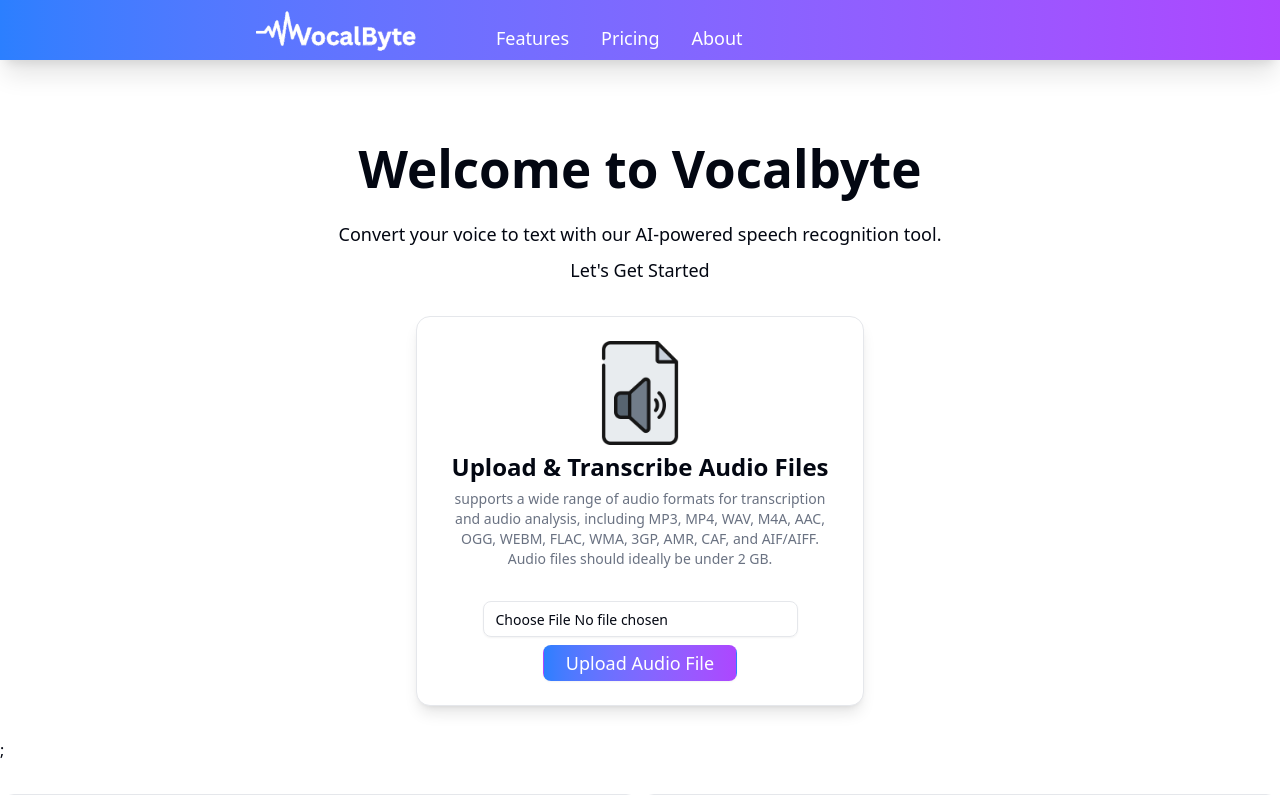
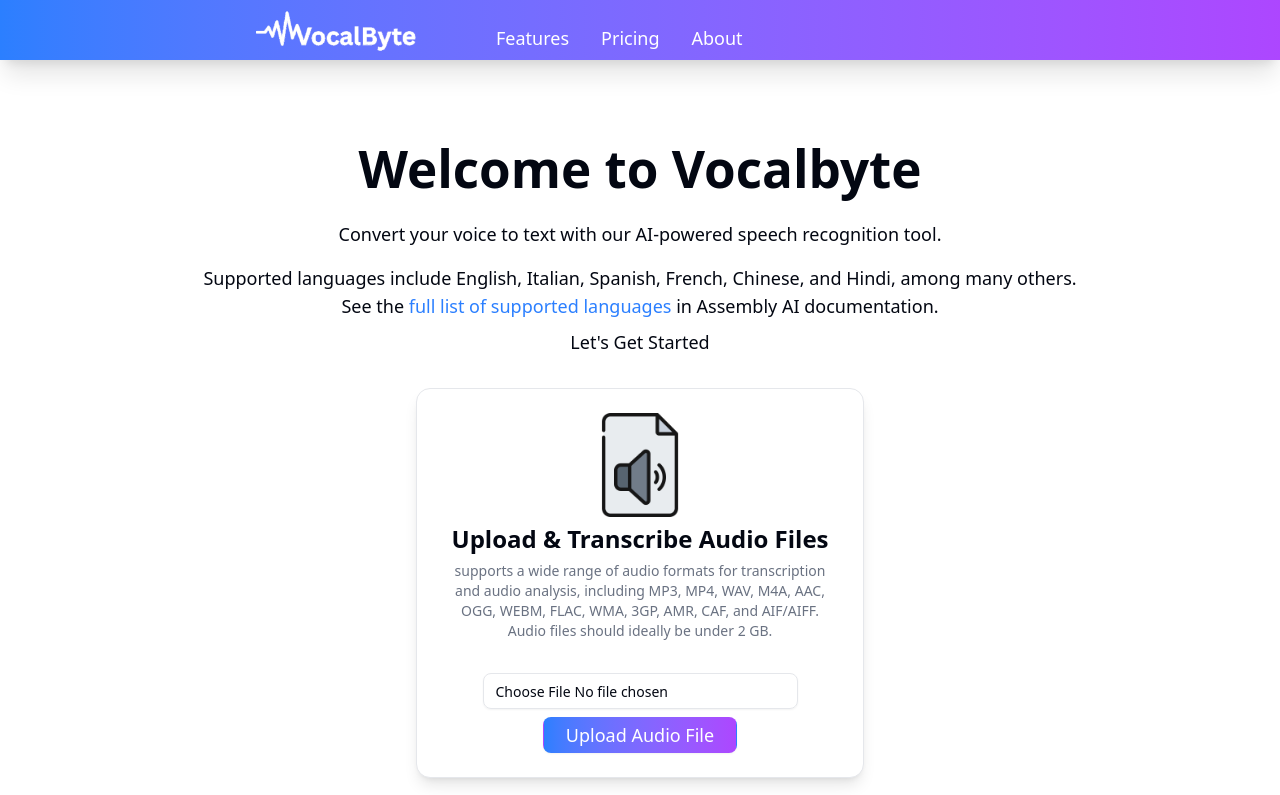
Before and after one commit to FarahKhattab/Speech-to-text-FastApi-React, a React (Vite) app in the folder frontend/: page / in a window 1280 px wide. Shown: the top 795 px of the page. Built offline with nearby package versions, Linux system fonts and the light colour scheme.

Commit message:
added supported Languages

```diff
--- a/frontend/src/components/herosection.tsx
+++ b/frontend/src/components/herosection.tsx
@@ -2,16 +2,25 @@
   return (
     <section className="flex flex-col items-center justify-center mt-20">
       <h1 className="text-5xl font-bold mb-4">Welcome to Vocalbyte</h1>
-      {/* <p className="text-lg mb-8">
-        AI Speech to Text - Voice Typing & Transcriptions.
-      </p> */}
+
       <p className="text-lg m-2">
         Convert your voice to text with our AI-powered speech recognition tool.
       </p>
+      <p className="text-lg text-center m-2">
+        Supported languages include English, Italian, Spanish, French, Chinese,
+        and Hindi, among many others. <br />
+        See the{" "}
+        <a
+          className="text-blue-500 hover:underline"
+          href="https://www.assemblyai.com/docs/speech-to-text/pre-recorded-audio/supported-languages#supported-languages-for-universal"
+          target="_blank"
+          rel="noopener noreferrer"
+        >
+          full list of supported languages
+        </a>{" "}
+        in Assembly AI documentation.
+      </p>
       <p className="text-lg">Let's Get Started</p>
-      {/* <button className="px-6 py-3 text-white bg-blue-500 rounded-full font-semibold hover:bg-gray-200 transition duration-300">
-        Get Started
-      </button> */}
     </section>
   );
 }
```
Also changed, not shown: 1 other file (tests, documents, lock files or other folders).
